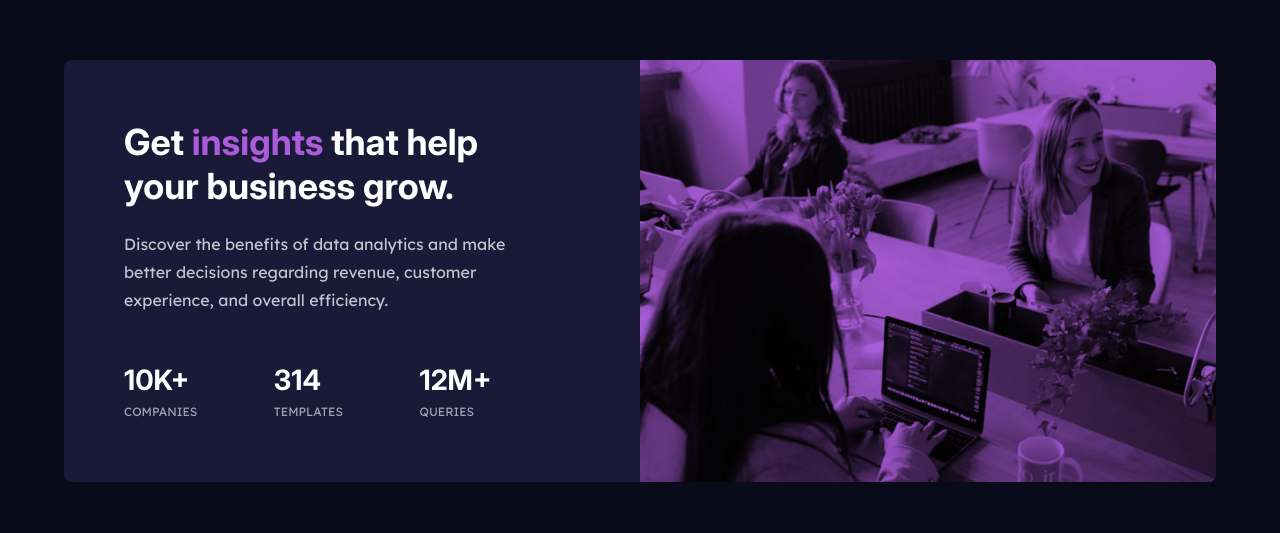
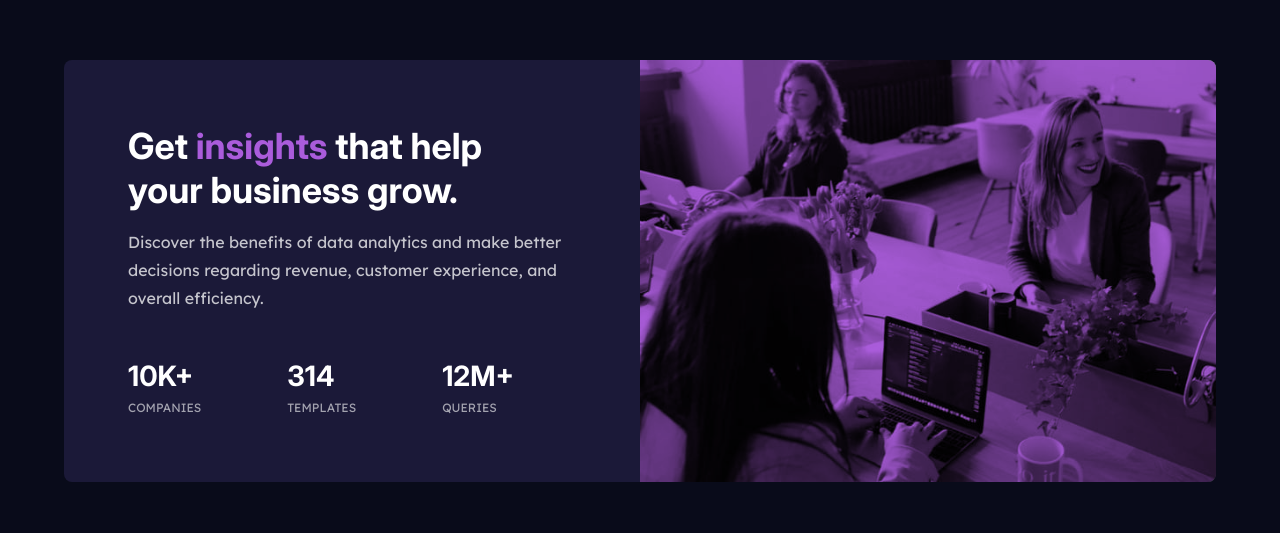
Before and after one commit to wonderlust101/stats-preview-card-component-main, a plain HTML site: page index.html in a window 1280 px wide. Shown: the part 129-662 px from the top of the page. Drawn offline with Linux system fonts and the light colour scheme.

Commit message:
Minor adjustments to the layout.

```diff
--- a/assets/scss/components/_card.scss
+++ b/assets/scss/components/_card.scss
@@ -15,7 +15,6 @@
 
   &__image {
     width: 100%;
-    height: 100%;
     position: relative;
 
     &:before {
@@ -36,14 +35,15 @@
     text-align: center;
 
     @include a.breakpoint(medium) {
-      padding: 3.75rem 6rem 3.75rem 3.75rem;
+      padding: 4rem;
       text-align: left;
     }
   }
 
   &__text-area {
-    display: grid;
-    align-items: flex-start;
+    display: flex;
+    flex-direction: column;
+    justify-items: center;
     grid-template-rows: auto auto;
     gap: 1rem;
   }
--- a/index.html
+++ b/index.html
@@ -15,6 +15,10 @@
     <link rel="stylesheet" href="assets/css/main.css"/>
 </head>
 <body>
+    <header class="sr-only">
+        <h1>Learn about the services that we provide</h1>
+    </header>
+
     <main class="card">
         <picture class="card__image" aria-hidden="true">
             <source media="(min-width: 76rem)" srcset="assets/images/image-header-mobile.jpg">
```
Also changed, not shown: assets/css/main.css, 1 other file.
